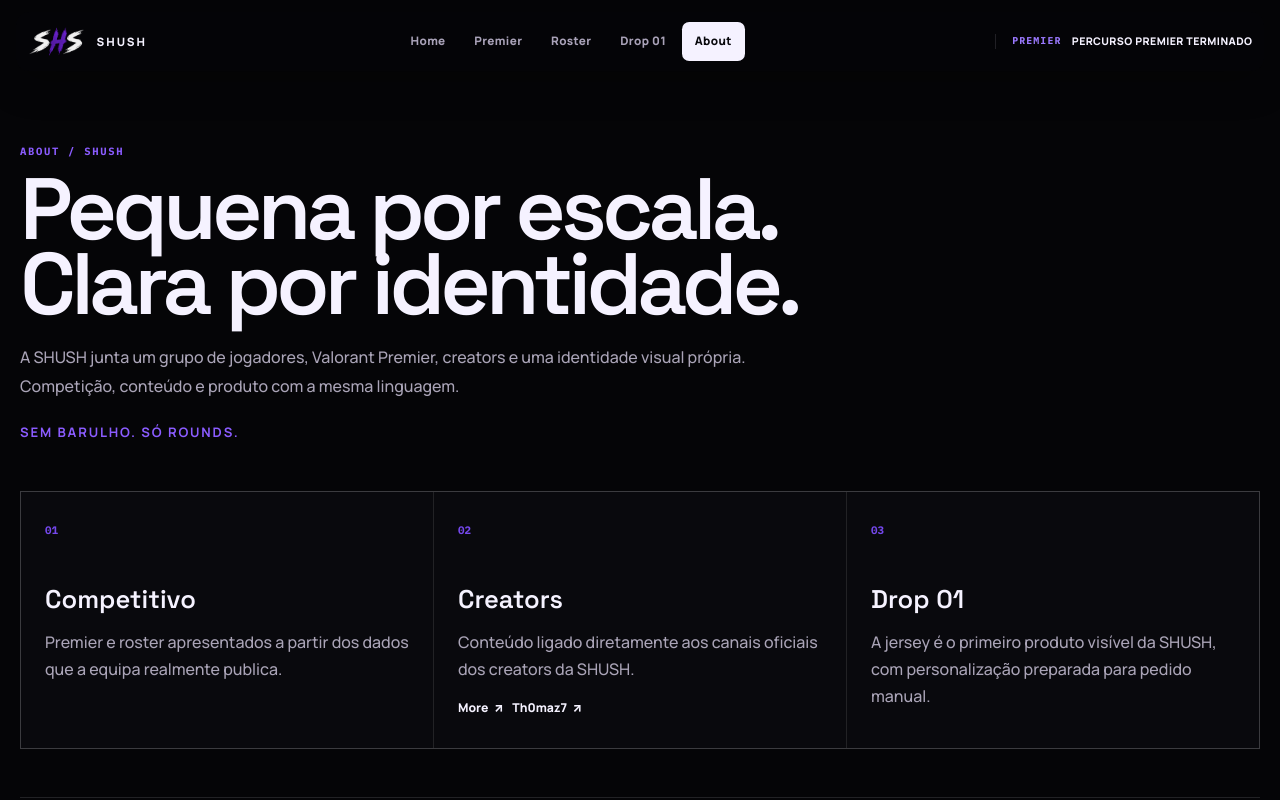
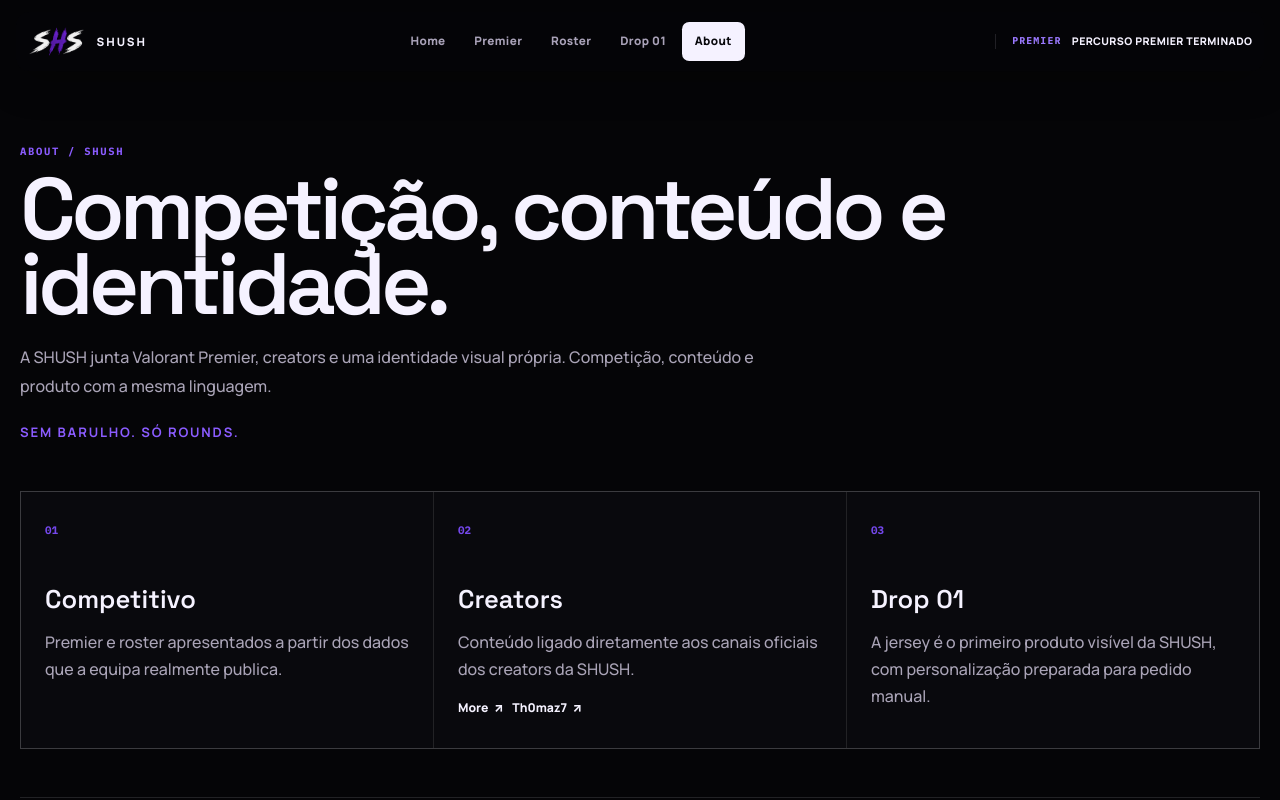
Before and after one commit to dstx11/Shush, a React (Vite) app: page /company in a window 1280 px wide. Shown: the top 800 px of the page. Built offline with nearby package versions, Linux system fonts and the light colour scheme.

Commit message:
Strengthen About positioning without underselling SHUSH

```diff
--- a/src/components/about/AboutSection.tsx
+++ b/src/components/about/AboutSection.tsx
@@ -6,8 +6,8 @@ export function AboutSection() {
       <div className="about-shell css-reveal">
         <div className="audit-about-intro">
           <span className="section-kicker">About / SHUSH</span>
-          <h1>Pequena por escala. Clara por identidade.</h1>
-          <p>A SHUSH junta um grupo de jogadores, Valorant Premier, creators e uma identidade visual própria. Competição, conteúdo e produto com a mesma linguagem.</p>
+          <h1>Competição, conteúdo e identidade.</h1>
+          <p>A SHUSH junta Valorant Premier, creators e uma identidade visual própria. Competição, conteúdo e produto com a mesma linguagem.</p>
           <strong>Sem barulho. Só rounds.</strong>
         </div>
 
```
